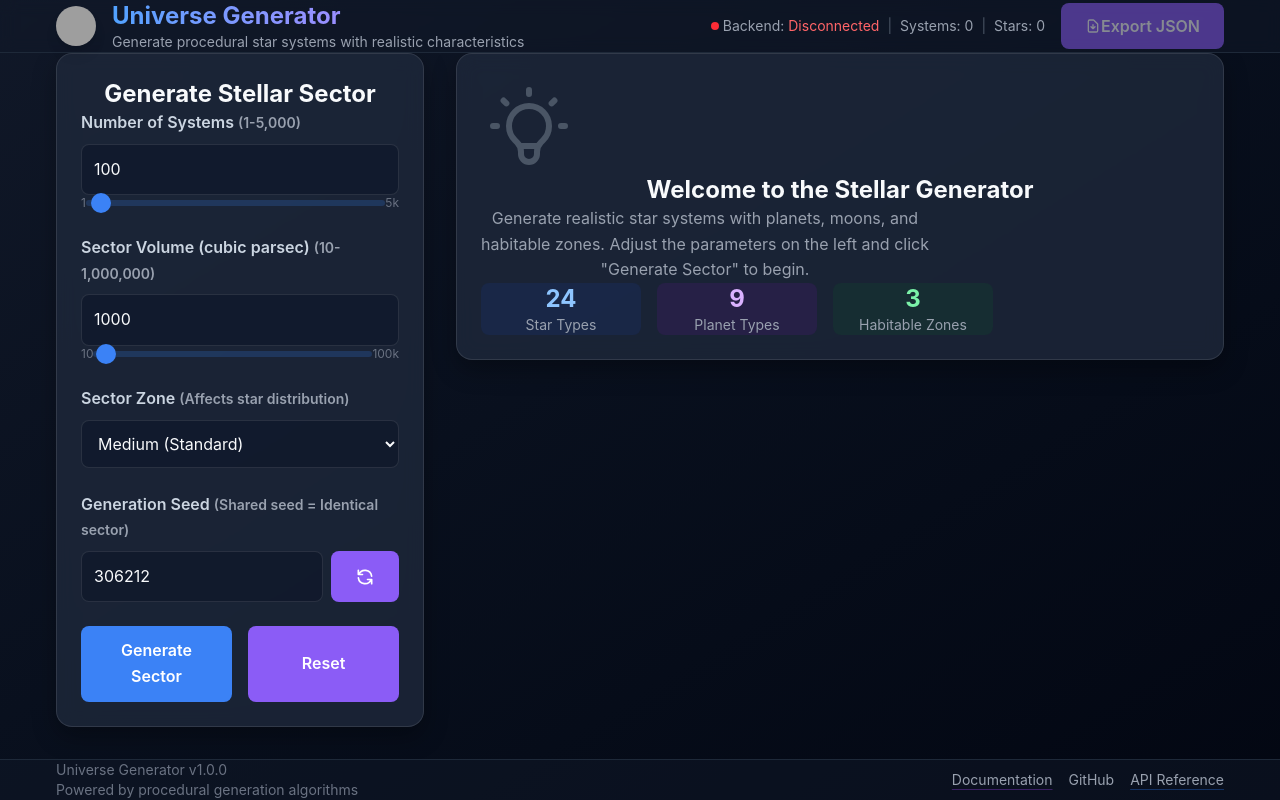
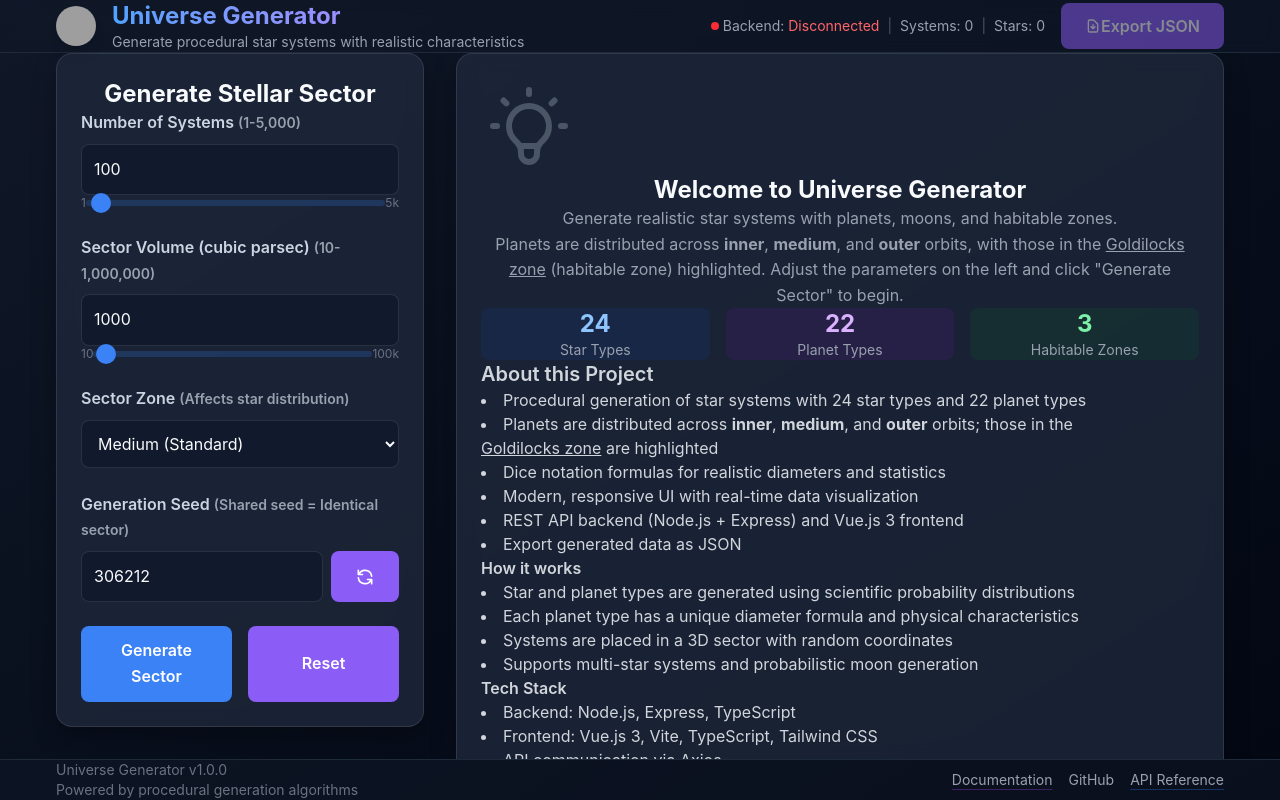
Before and after one commit to Procionegobbo/universe-generator, a Vue app in the folder frontend/: page / in a window 1280 px wide. Built offline with nearby package versions, Linux system fonts and the light colour scheme; no server answers; grey boxes are pictures that could not be loaded.

Commit message:
feat: update HomeView with new project name and detailed project description

```diff
--- a/frontend/src/views/HomeView.vue
+++ b/frontend/src/views/HomeView.vue
@@ -25,24 +25,52 @@
                             <path stroke-linecap="round" stroke-linejoin="round" stroke-width="1.5" d="M9.663 17h4.673M12 3v1m6.364 1.636l-.707.707M21 12h-1M4 12H3m3.343-5.657l-.707-.707m2.828 9.9a5 5 0 117.072 0l-.548.547A3.374 3.374 0 0014 18.469V19a2 2 0 11-4 0v-.531c0-.895-.356-1.754-.988-2.386l-.548-.547z" />
                         </svg>
                     </div>
-                    <h2 class="text-2xl font-bold mb-4">Welcome to the Stellar Generator</h2>
-                    <p class="text-gray-400 mb-6 max-w-md mx-auto">
-                        Generate realistic star systems with planets, moons, and habitable zones.
+                    <h2 class="text-2xl font-bold mb-4">Welcome to Universe Generator</h2>
+                    <p class="text-gray-400 mb-6 mx-auto">
+                        Generate realistic star systems with planets, moons, and habitable zones.<br>
+                        Planets are distributed across <strong>inner</strong>, <strong>medium</strong>, and <strong>outer</strong> orbits, with those in the <a href="https://en.wikipedia.org/wiki/Circumstellar_habitable_zone" class="underline hover:text-green-300" target="_blank">Goldilocks zone</a> (habitable zone) highlighted.
                         Adjust the parameters on the left and click "Generate Sector" to begin.
                     </p>
-                    <div class="grid grid-cols-1 sm:grid-cols-3 gap-4 max-w-lg mx-auto">
+                    <div class="grid grid-cols-1 sm:grid-cols-3 gap-4 mx-auto">
                         <div class="text-center p-4 bg-blue-900/20 rounded-lg">
                             <div class="text-2xl font-bold text-blue-300">24</div>
                             <div class="text-sm text-gray-400">Star Types</div>
                         </div>
                         <div class="text-center p-4 bg-purple-900/20 rounded-lg">
-                            <div class="text-2xl font-bold text-purple-300">9</div>
+                            <div class="text-2xl font-bold text-purple-300">22</div>
                             <div class="text-sm text-gray-400">Planet Types</div>
                         </div>
                         <div class="text-center p-4 bg-green-900/20 rounded-lg">
                             <div class="text-2xl font-bold text-green-300">3</div>
                             <div class="text-sm text-gray-400">Habitable Zones</div>
                         </div>
+                    </div>
+                </div>
+                <div class="mt-10 max-w-2xl mx-auto text-left text-gray-300 text-base space-y-4">
+                    <h3 class="text-xl font-semibold mb-2">About this Project</h3>
+                    <ul class="list-disc list-inside mb-2">
+                        <li>Procedural generation of star systems with 24 star types and 22 planet types</li>
+                        <li>Planets are distributed across <strong>inner</strong>, <strong>medium</strong>, and <strong>outer</strong> orbits; those in the <a href="https://en.wikipedia.org/wiki/Circumstellar_habitable_zone" class="underline hover:text-green-300" target="_blank">Goldilocks zone</a> are highlighted</li>
+                        <li>Dice notation formulas for realistic diameters and statistics</li>
+                        <li>Modern, responsive UI with real-time data visualization</li>
+                        <li>REST API backend (Node.js + Express) and Vue.js 3 frontend</li>
+                        <li>Export generated data as JSON</li>
+                    </ul>
+                    <h4 class="font-semibold mt-4">How it works</h4>
+                    <ul class="list-disc list-inside mb-2">
+                        <li>Star and planet types are generated using scientific probability distributions</li>
+                        <li>Each planet type has a unique diameter formula and physical characteristics</li>
+                        <li>Systems are placed in a 3D sector with random coordinates</li>
+                        <li>Supports multi-star systems and probabilistic moon generation</li>
+                    </ul>
+                    <h4 class="font-semibold mt-4">Tech Stack</h4>
+                    <ul class="list-disc list-inside mb-2">
+                        <li>Backend: Node.js, Express, TypeScript</li>
+                        <li>Frontend: Vue.js 3, Vite, TypeScript, Tailwind CSS</li>
+                        <li>API communication via Axios</li>
+                    </ul>
+                    <div class="mt-4 text-sm text-gray-400">
+                        <strong>Source & Documentation:</strong> See the <a href="https://github.com/federicomaiorini/universe-generator" class="underline hover:text-blue-300" target="_blank">GitHub repository</a> for full documentation, API details, and scientific references.
                     </div>
                 </div>
             </div>
```
